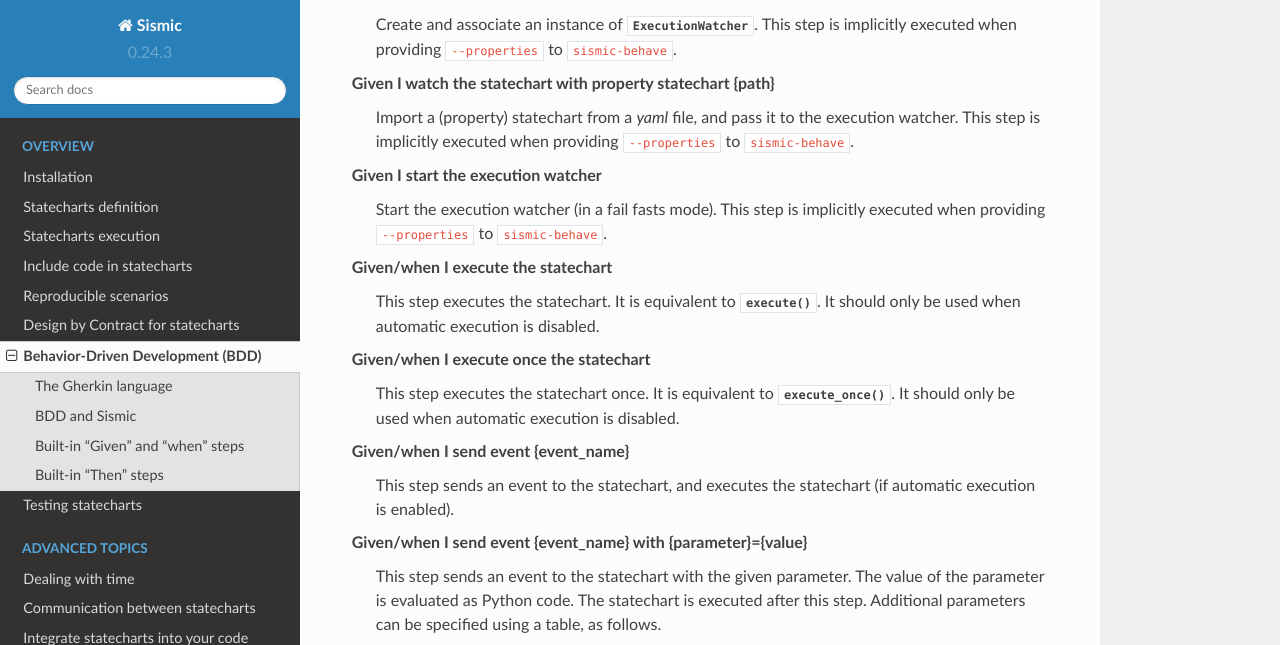
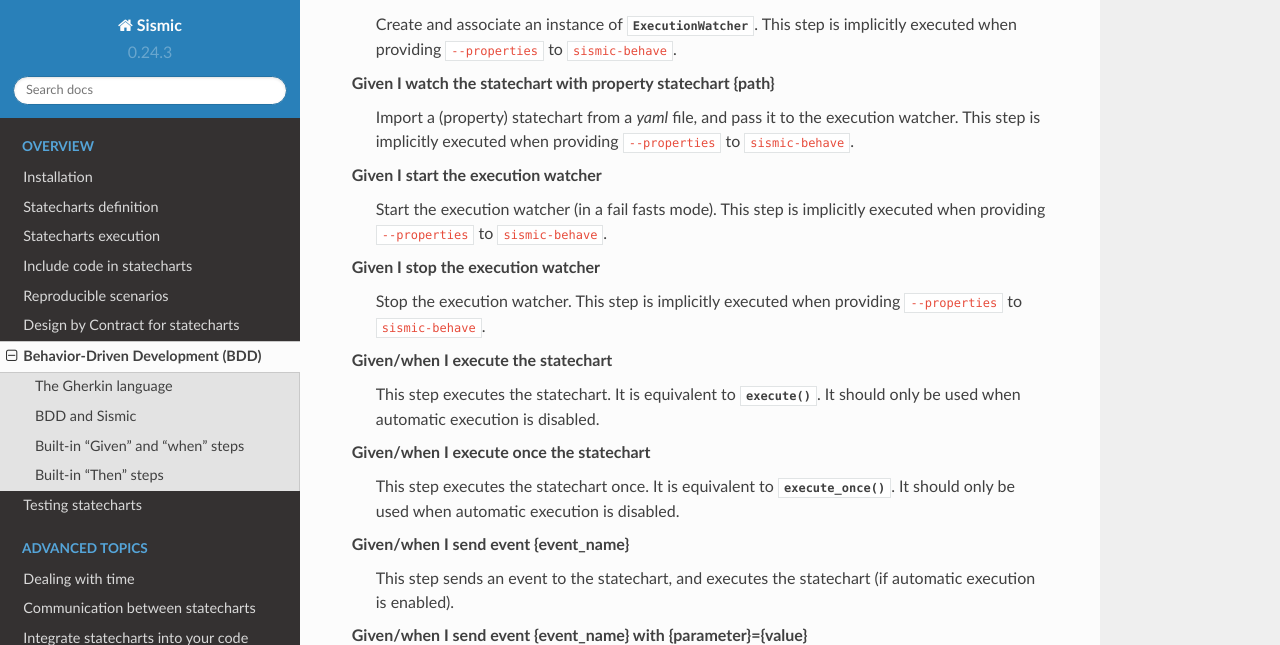
Before and after one commit to AlexandreDecan/sismic, a Sphinx documentation site: the page built from docs/behavior.rst, in a window 1280 px wide and 900 px high, scrolled down 3826 px, cut to the strip 0-645 px from the top of the window. Built offline with Sphinx 7.4.7 and the Read the Docs theme 2.0.0, drawn with Linux system fonts in a browser that asks for light colours.

Commit message:
Prepare 0.24.3

```diff
--- a/docs/behavior.rst
+++ b/docs/behavior.rst
@@ -183,6 +183,10 @@
    Start the execution watcher (in a fail fasts mode).
    This step is implicitly executed when providing ``--properties`` to ``sismic-behave``.
 
+Given I stop the execution watcher
+   Stop the execution watcher.
+   This step is implicitly executed when providing ``--properties`` to ``sismic-behave``.
+
 Given/when I execute the statechart
     This step executes the statechart.
     It is equivalent to :py:meth:`~sismic.interpreter.Interpreter.execute`.
```
Also changed, not shown: .travis.yml.
